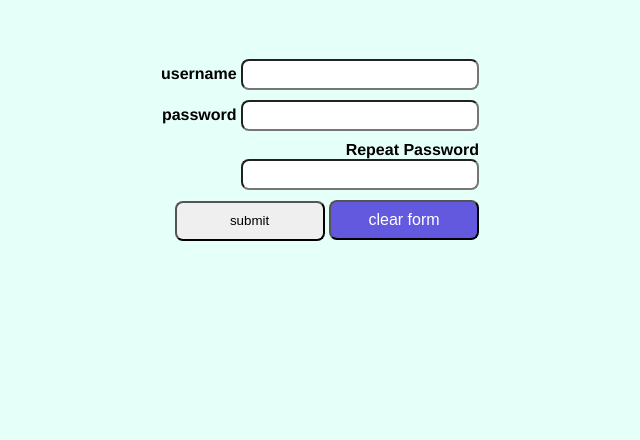
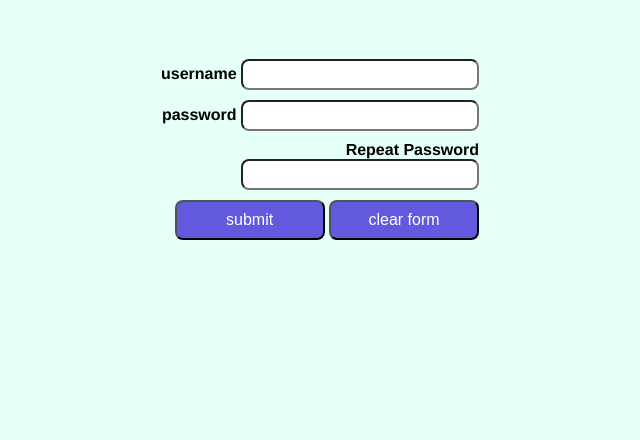
Before and after one commit to PFSDevTeam/kaffeeklatsch, a Flask app: page /register in a window 1280 px wide. Shown: the part 177-617 px from the top of the page, without its empty margins (359-999 px from the left). Run offline with Flask 2, Linux system fonts and the light colour scheme; some libraries are stand-ins or nearby versions.

Commit message:
db change to default avatar, css change to register

```diff
--- a/kaffeeklatsch/db_files/application_data.db.sql
+++ b/kaffeeklatsch/db_files/application_data.db.sql
@@ -30,7 +30,7 @@ DROP TABLE IF EXISTS "user";
 CREATE TABLE IF NOT EXISTS "user" (
 	"id"	INTEGER NOT NULL UNIQUE,
 	"username"	TEXT NOT NULL UNIQUE,
-	"avatar"	TEXT,
+	"avatar"	TEXT DEFAULT bee_avatar.png,
 	"first_name"	TEXT,
 	"last_name"	TEXT,
 	"communities"	TEXT,
--- a/kaffeeklatsch/templates/register.html
+++ b/kaffeeklatsch/templates/register.html
@@ -61,7 +61,7 @@
                 </div>
                 <div class="b2">
                     <!-- submit button-->
-                    {{ form.submit(class="submit") }}
+                    {{ form.submit(class="button-style-credential submit") }}
                     <!-- <input type="submit" class="submit" value="log in" > -->
                     <input type="reset" class="button-style-credential reset" value="clear form">
                 </div>
```
Also changed, not shown: kaffeeklatsch/db_files/application_data.db.
